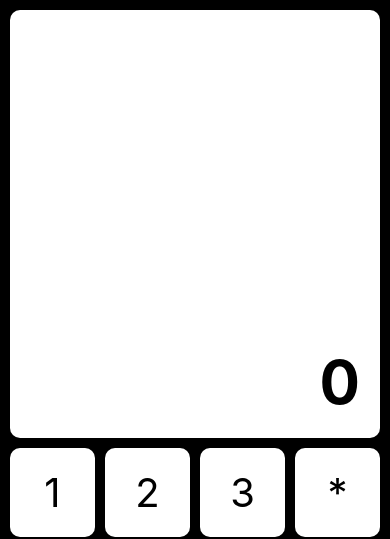
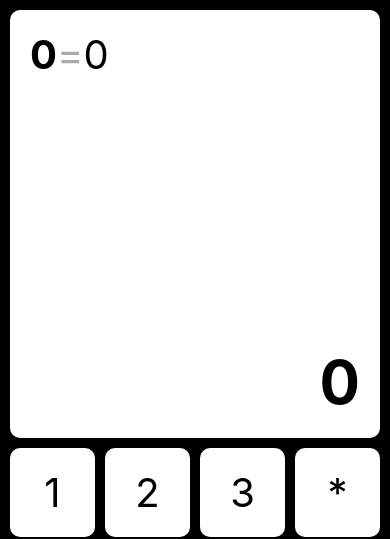
Before and after one commit to varianter/react-native-calculator, a React Native app: screen / in a window 390 px wide. Shown: the top 539 px of the page. Built offline with nearby package versions, Linux system fonts and the light colour scheme.

Commit message:
refactor

```diff
--- a/src/Calculator.tsx
+++ b/src/Calculator.tsx
@@ -1,100 +1,92 @@
 import React, { useEffect, useState } from "react";
-import { StyleSheet, Text, View } from "react-native";
+import { StyleSheet, View } from "react-native";
 import CalcButton from "./components/CalcButton";
 import CalcText from "./components/CalcText";
 import Calculation from "./components/Calculation";
 
+// Calculator types
 export type operation = "+" | "-" | "x" | undefined;
-
-export type memory = {
+export type input = {
   value: number;
   operation: operation;
-}[];
+};
+export type memory = input[];
 
 export default function Calculator() {
+  const defaultInput = { value: 0, operation: undefined };
   const [memory, setMemory] = useState<memory>([]);
-  const [input, setInput] = useState(0);
-  const [operation, setOperation] = useState<operation>(undefined);
+  const [input, setInput] = useState<input>(defaultInput);
   const [solution, setSolution] = useState<number>(0);
 
+  // Number buttons
   const enterNumber = (number: number) => {
-    setInput(input * 10 + number);
+    setInput({
+      ...input,
+      value: input.value * 10 + number,
+    });
   };
-
-  const performOperation = (op: operation) => {
+  // +, - and * buttons
+  const performOperation = (operation: operation) => {
     // Switch operation if input is 0
-    if (input === 0) {
-      setOperation(op);
+    if (input.value === 0) {
+      setInput({ ...input, operation: operation });
       return;
     }
-
-    setMemory(memory.concat({ value: input, operation: operation }));
-    setOperation(op);
-    setInput(0);
+    setMemory(memory.concat(input));
+    setInput({ value: 0, operation: operation });
   };
-
-  const reset = () => {
-    setInput(0);
-    setOperation(undefined);
+  // Clear input
+  const C = () => setInput({ ...input, value: 0 });
+  // Clear input and memory
+  const AC = () => {
     setMemory([]);
+    setInput(defaultInput);
   };
 
   // Calculate solution when the input changes
   useEffect(() => {
     let sum = 0;
-    memory.concat({ operation: operation, value: input }).forEach((m) => {
+    memory.concat(input).forEach((m) => {
       if (m.operation === undefined) sum = m.value;
       if (m.operation === "+") sum = sum + m.value;
       if (m.operation === "-") sum = sum - m.value;
       if (m.operation === "x") sum = sum * m.value;
     });
     setSolution(sum);
-  }, [input, operation]);
+  }, [input]);
 
   return (
     <View style={styles.container}>
-      <View style={styles.display}>
-        {memory.length > 0 && (
-          <Calculation
-            memory={memory}
-            operation={operation}
-            input={input}
-            solution={solution}
-          />
-        )}
+      <View style={styles.screen}>
+        <Calculation memory={memory} input={input} solution={solution} />
         <CalcText
-          style={{
-            textAlign: "right",
-            marginTop: "auto",
-            fontWeight: "bold",
-            fontSize: 60,
-          }}
-          text={operation ? operation + input : input}
+          style={styles.input}
+          text={input.operation ? input.operation + input.value : input.value}
         />
       </View>
-      <View style={styles.calcRow}>
+      <View style={styles.keyboardRow}>
         <CalcButton onPress={() => enterNumber(1)} text="1" />
         <CalcButton onPress={() => enterNumber(2)} text="2" />
         <CalcButton onPress={() => enterNumber(3)} text="3" />
         <CalcButton onPress={() => performOperation("x")} text="*" />
       </View>
-      <View style={styles.calcRow}>
+      <View style={styles.keyboardRow}>
         <CalcButton onPress={() => enterNumber(4)} text="4" />
         <CalcButton onPress={() => enterNumber(5)} text="5" />
         <CalcButton onPress={() => enterNumber(6)} text="6" />
         <CalcButton onPress={() => performOperation("-")} text="-" />
       </View>
-      <View style={styles.calcRow}>
+      <View style={styles.keyboardRow}>
         <CalcButton onPress={() => enterNumber(7)} text="7" />
         <CalcButton onPress={() => enterNumber(8)} text="8" />
         <CalcButton onPress={() => enterNumber(9)} text="9" />
         <CalcButton onPress={() => performOperation("+")} text="+" />
       </View>
-      <View style={styles.calcRow}>
+      <View style={styles.keyboardRow}>
         <CalcButton onPress={() => {}} text="" />
         <CalcButton onPress={() => enterNumber(0)} text="0" />
-        <CalcButton onPress={() => reset()} text="AC" />
-        <CalcButton onPress={() => setInput(0)} text="C" />
+        <CalcButton onPress={() => AC()} text="AC" />
+        <CalcButton onPress={() => C()} text="C" />
       </View>
     </View>
   );
@@ -105,17 +97,20 @@ const styles = StyleSheet.create({
     flex: 1,
     margin: 5,
   },
-  display: {
+  screen: {
     flex: 1,
     margin: 5,
     padding: 20,
     borderRadius: 10,
     backgroundColor: "#fff",
   },
-  displayText: {
-    fontSize: 40,
+  input: {
+    textAlign: "right",
+    marginTop: "auto",
+    fontWeight: "bold",
+    fontSize: 60,
   },
-  calcRow: {
+  keyboardRow: {
     flexDirection: "row",
   },
 });
--- a/src/components/CalcButton.tsx
+++ b/src/components/CalcButton.tsx
@@ -19,10 +19,8 @@ const styles = StyleSheet.create({
   button: {
     flex: 1,
     flexGrow: 1,
-    flexShrink: 1,
     backgroundColor: "#fff",
     alignItems: "center",
-    justifyContent: "center",
     paddingVertical: 20,
     margin: 5,
     borderRadius: 10,
--- a/src/components/Calculation.tsx
+++ b/src/components/Calculation.tsx
@@ -1,35 +1,38 @@
 import React from "react";
-import { StyleSheet, TouchableOpacity, View } from "react-native";
-import { memory, operation } from "../Calculator";
+import { StyleSheet, View } from "react-native";
+import { input, memory } from "../Calculator";
 import CalcText from "./CalcText";
 
 export type CalculationProps = {
   memory: memory;
-  operation: operation;
-  input: number;
+  input: input;
   solution: number;
 };
 
 export default function Calculation({
   memory,
-  operation,
   input,
   solution,
 }: CalculationProps) {
   return (
     <View style={styles.container}>
+      {/* Memory */}
       {memory.map((m, index) => (
-        <View key={index} style={styles.container}>
-          <CalcText style={styles.faded} text={m.operation || ""} />
-          <CalcText style={styles.faded} text={m.value} />
-        </View>
+        <CalcText key={index} style={styles.faded} text={inputToText(m)} />
       ))}
-      <CalcText style={styles.bold} text={operation || ""} />
-      <CalcText style={styles.bold} text={input} />
+
+      {/* Current input */}
+      <CalcText style={styles.bold} text={inputToText(input)} />
+
+      {/* Solution */}
       <CalcText style={styles.faded} text="=" />
       <CalcText text={solution} />
     </View>
   );
+}
+
+function inputToText(m: input) {
+  return m.operation ? m.operation + m.value : m.value;
 }
 
 const styles = StyleSheet.create({
```
Also changed, not shown: src/components/CalcText.tsx (+2 -8 lines).
